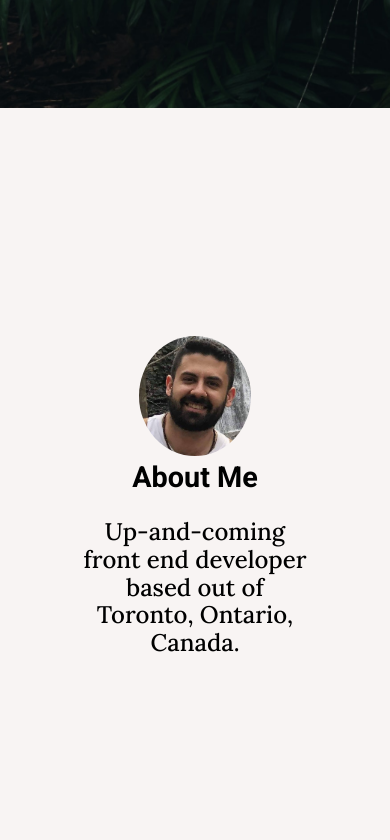
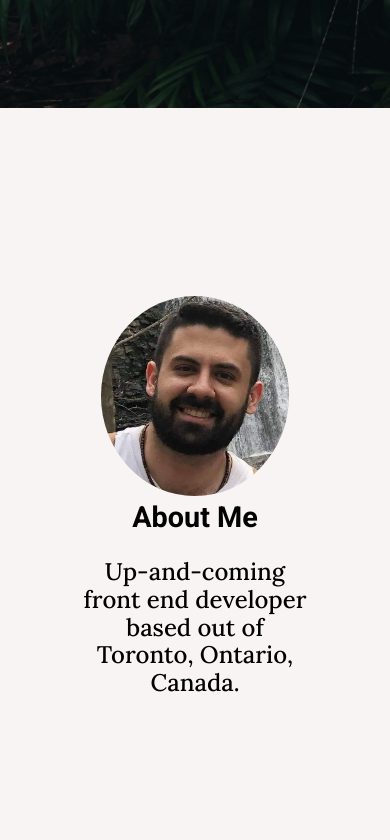
Before and after one commit to MKozovski/Portfolio, a plain HTML site: page index.html in a window 390 px wide. Shown: the part 1092-1932 px from the top of the page. Drawn offline with Linux system fonts and the light colour scheme; a web font is replaced by a local one.

Commit message:
mobile v2.2

```diff
--- a/styles/_media.scss
+++ b/styles/_media.scss
@@ -141,7 +141,7 @@
 @media (max-width: 445px) {
 
     .profile-pic img {
-        height: 120px;
+        height: 200px;
     }
 
     #skills {
```
Also changed, not shown: styles/styles.css.
